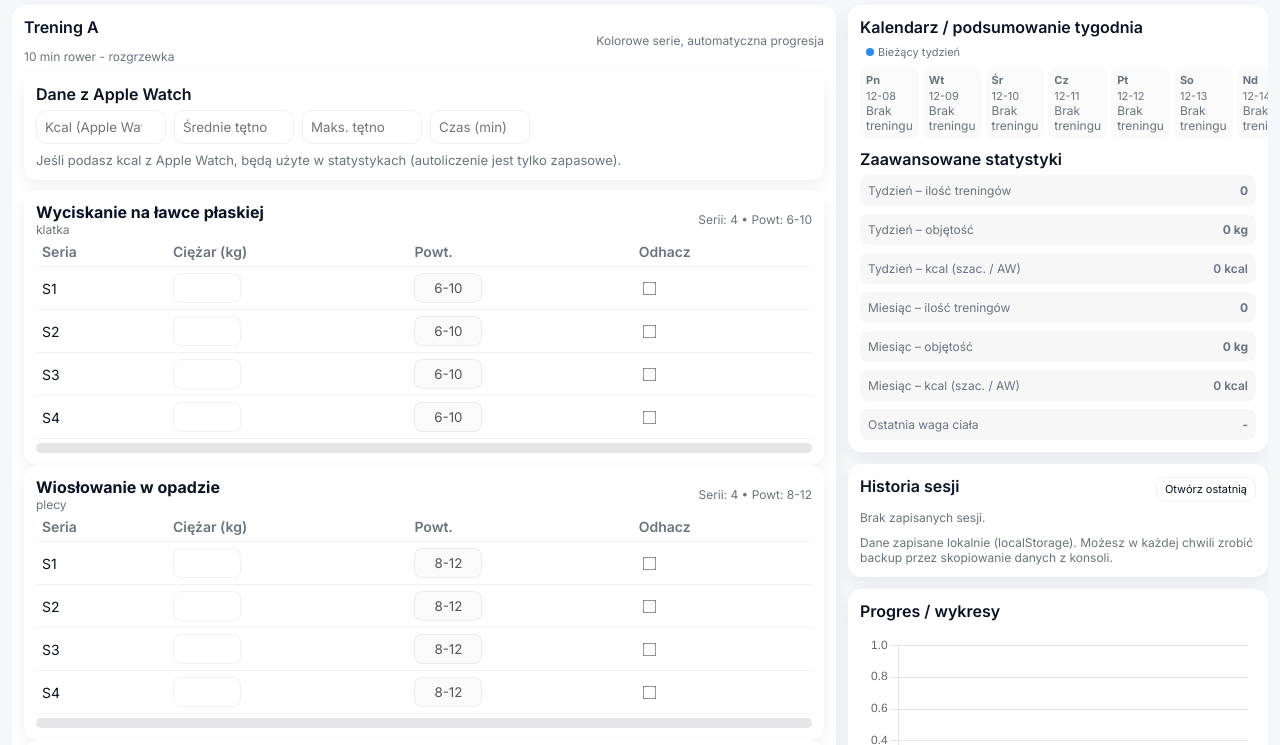
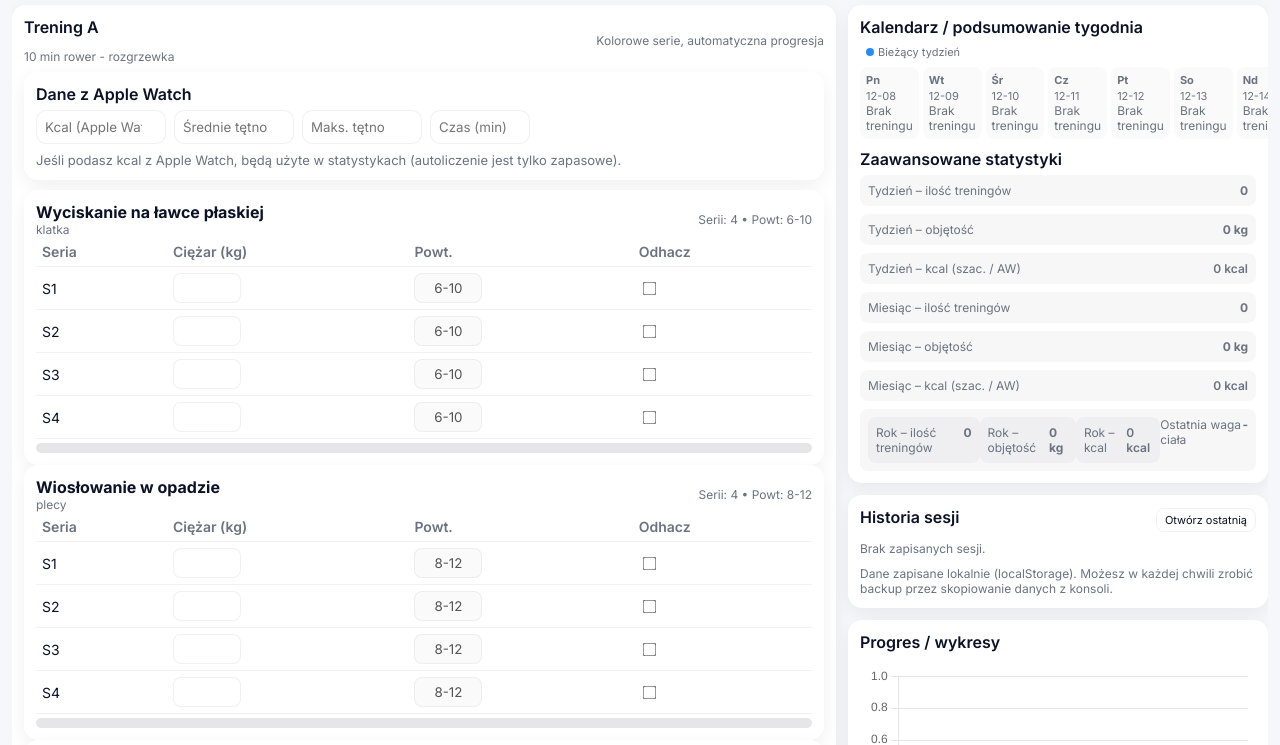
Before and after one commit to mastermyka/trening-tracker, a plain HTML site: page index.html in a window 1280 px wide. Shown: the part 55-800 px from the top of the page. Drawn offline with nearby package versions, Linux system fonts and the light colour scheme.

Commit message:
Update index.html

```diff
--- a/index.html
+++ b/index.html
@@ -1043,6 +1043,14 @@ function renderCalendarAndStats(){
     const d = parseDate(s.date);
     return d.getFullYear()===year && d.getMonth()===month;
   });
+// --- Roczne statystyki ---
+const yearSessionsAll = sessions.filter(s=>{
+  const d = parseDate(s.date);
+  return d.getFullYear() === year;
+});
+
+const yearVolume = yearSessionsAll.reduce((acc, s) => acc + s.totalVolume, 0);
+const yearKcal   = yearSessionsAll.reduce((acc, s) => acc + (s.kcal || 0), 0);
 
   const weekVolume = weekSessions.reduce((acc,s)=>acc+s.totalVolume,0);
   const weekKcal = weekSessions.reduce((acc,s)=>acc+(s.kcal||0),0);
@@ -1079,6 +1087,19 @@ function renderCalendarAndStats(){
       <span class="kcal">${monthKcal} kcal</span>
     </div>
     <div class="stat-row">
+          <div class="stat-row">
+      <span>Rok – ilość treningów</span>
+      <span><strong>${yearSessionsAll.length}</strong></span>
+    </div>
+    <div class="stat-row">
+      <span>Rok – objętość</span>
+      <span><strong>${Math.round(yearVolume)} kg</strong></span>
+    </div>
+    <div class="stat-row">
+      <span>Rok – kcal</span>
+      <span class="kcal">${yearKcal} kcal</span>
+    </div>
+
       <span>Ostatnia waga ciała</span>
       <span><strong>${lastBw ? lastBw.toFixed(1)+' kg' : '-'}</strong></span>
     </div>
```
